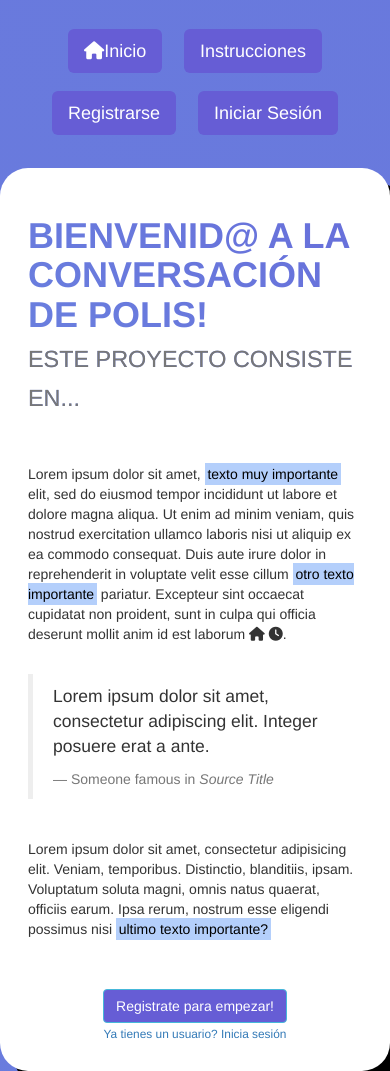
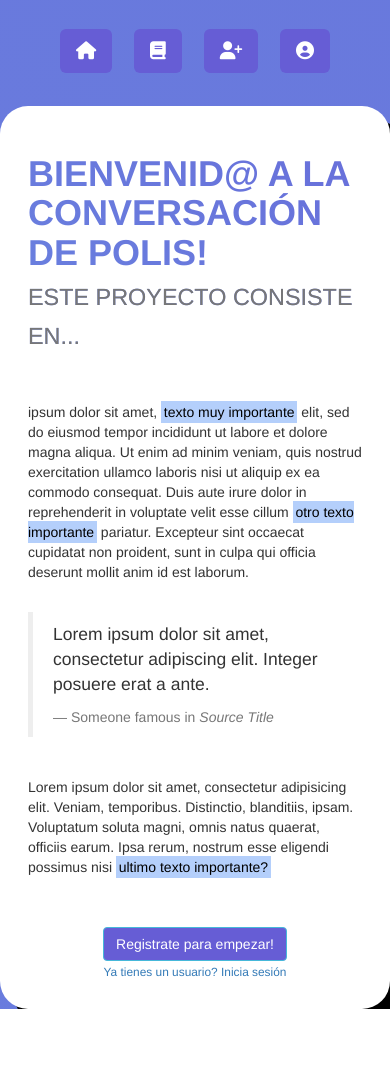
Before and after one commit to jerojero/polis-tribu, a Flask app: page / in a window 390 px wide. After the commit the page ends 1009 px from the top, so only its background shows below. Run offline with Flask 2, Linux system fonts and the light colour scheme; some libraries are stand-ins or nearby versions.

Commit message:
v0.82 Font Awesome now works properly and changed some media queries

```diff
--- a/app/static/css/main.css
+++ b/app/static/css/main.css
@@ -63,10 +63,6 @@ h2 {
   /*box-shadow: 0.5rem 0.5rem 1rem darkgray;*/
 }
 
-.fa, .far, .fas {
-    font-family: "Font Awesome 5 Free";
-}
-
 mark {
   background-color: #b4cffb;
 }
@@ -90,3 +86,14 @@ body {
     background-position: right;
   }
 }
+
+@media (max-width: 768px) {
+  .disappear {
+    position: absolute;
+    left: -999px;
+  }
+
+  .sm-query h1 {
+    font-size: 1.5rem;
+  }
+}
--- a/app/templates/base.html
+++ b/app/templates/base.html
@@ -20,20 +20,25 @@
 	<nav class="navbar navbar-default text-center" style="padding: 0 0 1% 0;">
 		<br>
 		<a href="{{ url_for('main.index') }}" class="btn btn-info btn-lg
-		{{ 'active' if request.path == url_for('main.index') else '' }}" ><i class="fas fa-home"></i>Inicio</a>
+		{{ 'active' if request.path == url_for('main.index') else '' }}" >
+		<i class="fa fa-home"></i> <span class="disappear">Inicio</span></a>
 
 		<a href="{{ url_for('main.instructions') }}" class="btn btn-info btn-lg
-		{{ 'active' if request.path == url_for('main.instructions') else '' }}" >Instrucciones</a>
+		{{ 'active' if request.path == url_for('main.instructions') else '' }}" >
+	    <i class="fa fa-book"></i> <span class="disappear">Instrucciones</span></a>
 
 		{% if current_user.is_anonymous %}
 		<a href="{{ url_for('auth.register') }}" class="btn btn-info btn-lg
-		{{ 'active' if request.path == url_for('auth.register') else '' }}" >Registrarse</a>
+		{{ 'active' if request.path == url_for('auth.register') else '' }}" >
+		<i class="fa fa-user-plus"></i> <span class="disappear">Registrarse</span></a>
 
 		<a href="{{ url_for('auth.login') }}" class="btn btn-info btn-lg
-		{{ 'active' if request.path == url_for('auth.login') else '' }}" >Iniciar Sesión</a>
+		{{ 'active' if request.path == url_for('auth.login') else '' }}" >
+		<i class="fa fa-user-circle"></i> <span class="disappear">Iniciar Sesión</span></a>
 		{% else %}
 		<a href="{{ url_for('auth.logout') }}" class="btn btn-info btn-lg
-		{{ 'active' if request.path == url_for('auth.logout') else '' }}">Cerrar Sesión</a>
+		{{ 'active' if request.path == url_for('auth.logout') else '' }}">
+		<i class="fa fa-user-times"></i> <span class="disappear">Cerrar Sesión</span></a>
 		{% endif %}
 	</nav>
 {% endblock %}
--- a/app/templates/main/index.html
+++ b/app/templates/main/index.html
@@ -15,12 +15,12 @@ that will take people somewhere meaninful #}
 <br>
 <br>
 <div id="description">
-	<p>Lorem ipsum dolor sit amet, <mark>texto muy importante</mark> elit, sed do eiusmod
+	<p><span class="disappear">Lorem</span> ipsum dolor sit amet, <mark>texto muy importante</mark> elit, sed do eiusmod
 		tempor incididunt ut labore et dolore magna aliqua. Ut enim ad minim veniam,
 		quis nostrud exercitation ullamco laboris nisi ut aliquip ex ea commodo
 		consequat. Duis aute irure dolor in reprehenderit in voluptate velit esse
 		cillum <mark>otro texto importante</mark> pariatur. Excepteur sint occaecat cupidatat non
-		proident, sunt in culpa qui officia deserunt mollit anim id est laborum <i class="fas fa-home"></i> <i class="fas fa-clock"></i>.
+		proident, sunt in culpa qui officia deserunt mollit anim id est laborum.
 	</p>
 	<br>
 	<blockquote>
--- a/app/templates/main/instructions.html
+++ b/app/templates/main/instructions.html
@@ -3,7 +3,7 @@
 {# CSS: call_to_action, responsive_iframe #}
 
 {% block app_content %}
-	<div class="text-center">
+	<div class="text-center sm-query">
 	<h1>Un video corto sobre cómo funciona polis...</h1>
 	<br>
 	<div class="video-container">
```
